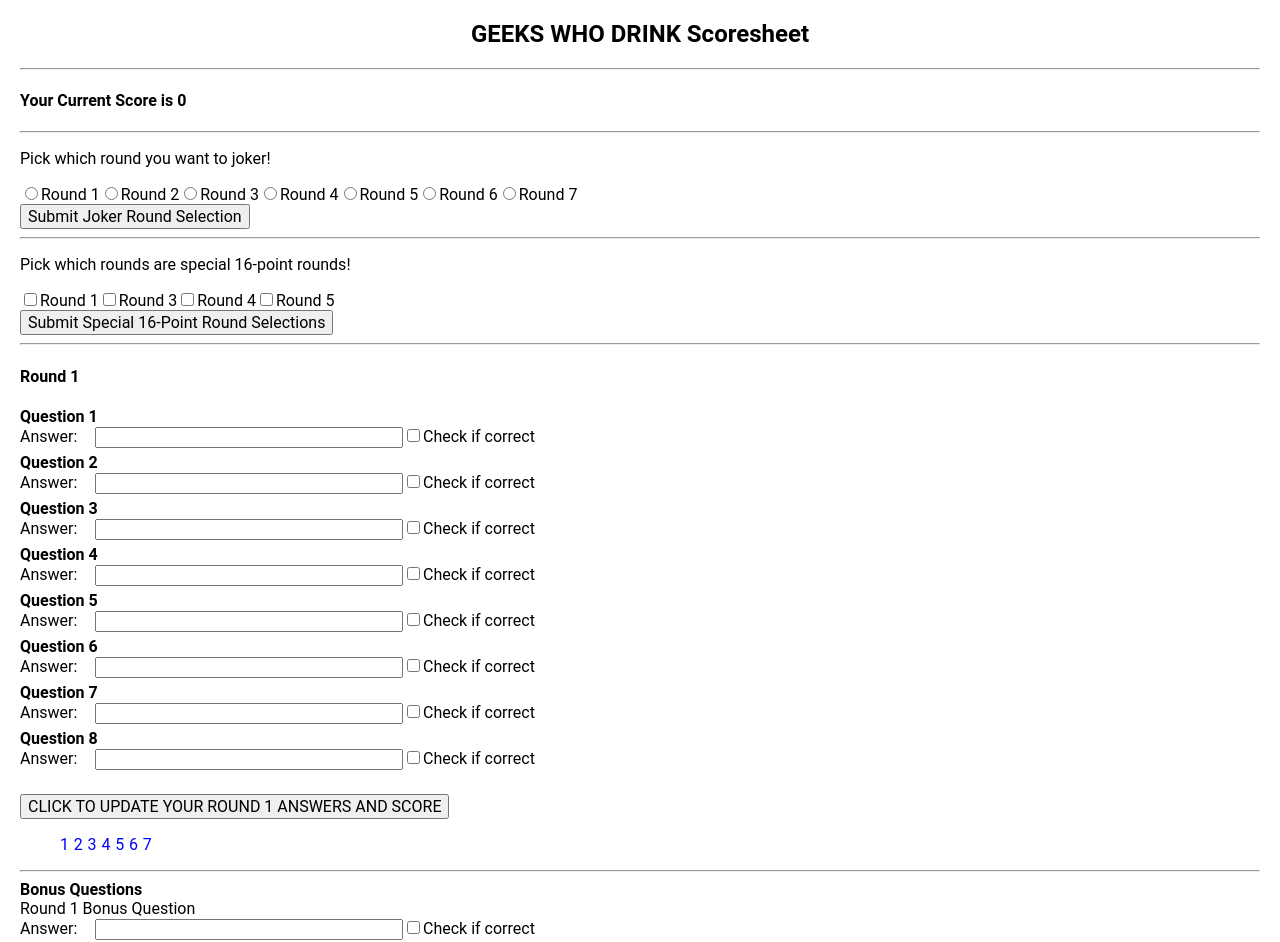
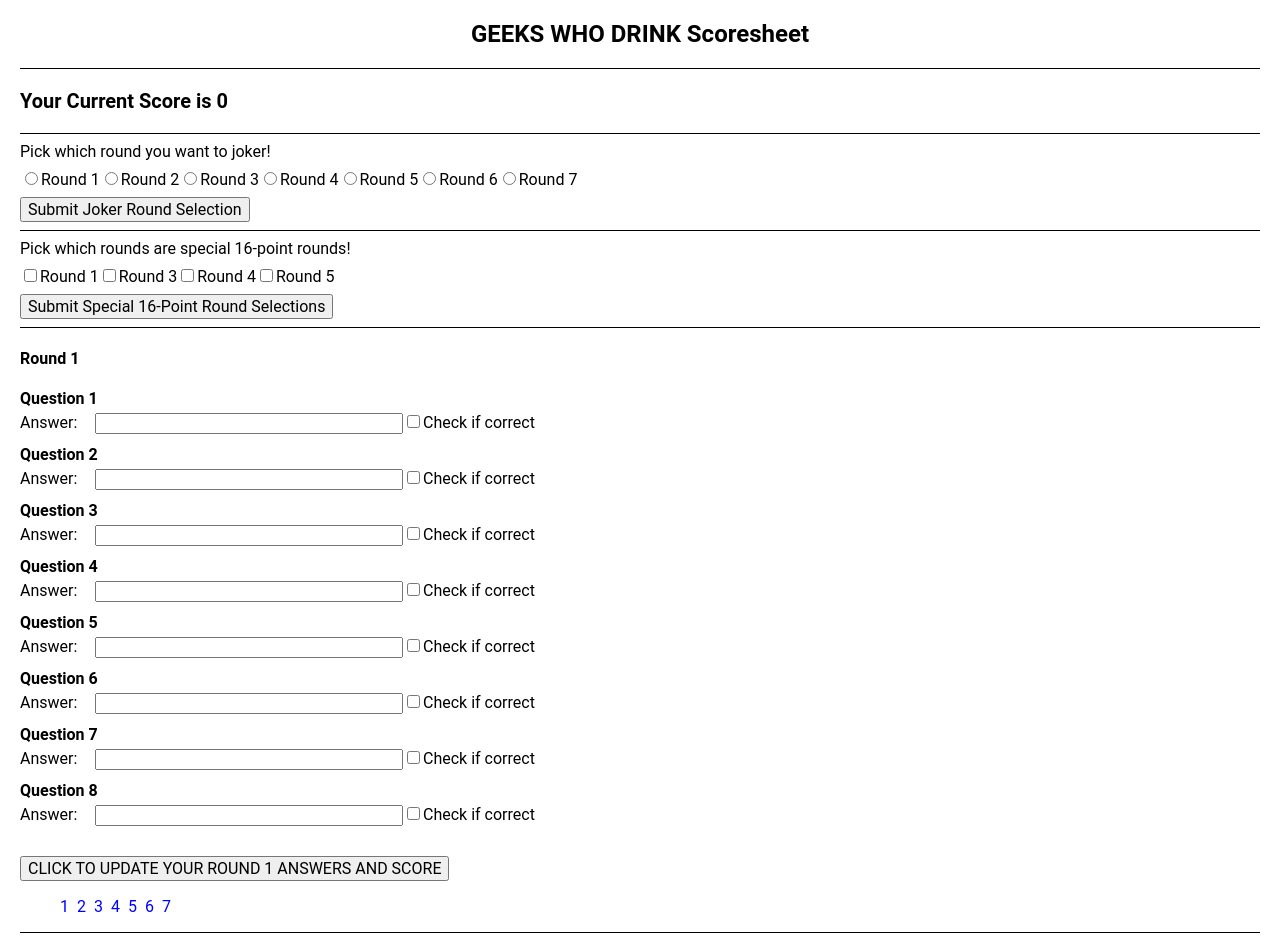
Before and after one commit to TomGower/gwd-scoresheet, a React app: page / in a window 1280 px wide. Shown: the top 942 px of the page. Built offline with nearby package versions, Linux system fonts and the light colour scheme; the HTML template or start-up script is replaced by a standard one.

Commit message:
WIP on changing styling

```diff
--- a/src/components/App.js
+++ b/src/components/App.js
@@ -154,20 +154,20 @@
     return (
       <Wrapper>
         <Header>GEEKS WHO DRINK Scoresheet</Header>
-        <hr />
-        <h4>
+        <Divider />
+        <Score>
           {`Your Current Score is ${score}`}
-        </h4>
-        <hr />
+        </Score>
+        <Divider />
         <Joker pickJoker={this.pickJoker} />
-        <hr />
+        <Divider />
         <SpecialRound checkSpecialRound={this.checkSpecialRound} />
-        <hr />
+        <Divider />
         {currentRound}
         <PageNumbers>
           {renderPageNumbers}
         </PageNumbers>
-        <hr />
+        <Divider />
         <BonusQuestions />
         <GlobalStyle />
       </Wrapper>
@@ -184,12 +184,29 @@
   text-align: center;
 `;
 
+const Divider = styled.div`
+  width: 100%;
+  height: 1px;
+  border: none;
+  background-color: black;
+`;
+
+const Score = styled.div`
+  font-size: 1.25rem;
+  font-weight: 700;
+  display: block;
+  margin-block-start: 1.25rem;
+  margin-block-end: 1.25rem;
+  margin-inline-start: 0px;
+  margin-inline-end: 0px;
+`;
+
 const PageNumbers = styled.ul`
   list-style: none;
   display: flex;
 
   & > li {
-    margin-right: 0.3em;
+    margin-right: 0.5rem;
     color: blue;
     user-select: none;
     cursor: pointer;
--- a/src/components/BonusQuestion.js
+++ b/src/components/BonusQuestion.js
@@ -3,18 +3,22 @@
 import styled from 'styled-components';
 
 const BonusQuestion = ({ roundNumber }) => (
-  <>
-    {`Round ${roundNumber} Bonus Question`}
-    <br />
+  <Wrapper>
+    <div>
+      {`Round ${roundNumber} Bonus Question`}
+    </div>
     <AnswerName>Answer:</AnswerName>
     <Answer />
     <label htmlFor={`bonusquestion${roundNumber}`}>
       <input type="checkbox" id={`bonusquestion${roundNumber}`} />
       Check if correct
     </label>
-    <br />
-  </>
+  </Wrapper>
 );
+
+const Wrapper = styled.div`
+  margin-bottom: 0.5rem;
+`;
 
 const AnswerName = styled.span`
   display: inline-block;
@@ -23,7 +27,6 @@
 
 const Answer = styled.input`
   width: 300px;
-  margin-bottom: 5px;
 `;
 
 export default BonusQuestion;
--- a/src/components/BonusQuestions.js
+++ b/src/components/BonusQuestions.js
@@ -1,14 +1,23 @@
 import React from 'react';
+import styled from 'styled-components';
 import BonusQuestion from './BonusQuestion';
 
 const bonusRounds = [1, 3, 4, 6, 7];
 
 const BonusRound = () => (
-  <div>
-    <strong>Bonus Questions</strong>
-    <br />
+  <Wrapper>
+    <BonusHeader>Bonus Questions</BonusHeader>
     {bonusRounds.map((round) => <BonusQuestion roundNumber={round} key={round} />)}
-  </div>
+  </Wrapper>
 );
 
+const Wrapper = styled.div`
+  margin-top: 0.5rem;
+`;
+
+const BonusHeader = styled.div`
+  font-weight: 700;
+  margin-bottom: 1rem;
+`;
+
 export default BonusRound;
--- a/src/components/Joker.js
+++ b/src/components/Joker.js
@@ -1,5 +1,6 @@
 import React from 'react';
 import PropTypes from 'prop-types';
+import styled from 'styled-components';
 
 const JokerInput = ({ round }) => (
   <>
@@ -13,16 +14,30 @@
 const rounds = [1, 2, 3, 4, 5, 6, 7];
 
 const Joker = ({ pickJoker }) => (
-  <div>
-    <p>Pick which round you want to joker!</p>
-    <div>
+  <Wrapper>
+    <Description>Pick which round you want to joker!</Description>
+    <ButtonWrapper>
       {rounds.map((round) => <JokerInput round={round} key={round} />)}
-    </div>
+    </ButtonWrapper>
     <div>
       <button type="submit" id="jokerButton" onClick={pickJoker}>Submit Joker Round Selection</button>
     </div>
-  </div>
+  </Wrapper>
 );
+
+const Wrapper = styled.div`
+  padding-bottom: 0.5rem;
+`;
+
+const Description = styled.div`
+  display: block;
+  margin-top: 0.5rem;
+  margin-bottom: 0.5rem;
+`;
+
+const ButtonWrapper = styled.div`
+  padding-bottom: 0.5rem;
+`;
 
 export default Joker;
 
--- a/src/components/Question.js
+++ b/src/components/Question.js
@@ -5,9 +5,8 @@
 const Question = ({
   thisColor, round, answer, number, checked = false,
 }) => (
-  <div>
-    <strong>{`Question ${number}`}</strong>
-    <br />
+  <Wrapper>
+    <QuestionLabel>{`Question ${number}`}</QuestionLabel>
     <AnswerName style={{ color: thisColor }}>{'Answer: '}</AnswerName>
     <Answer id={`round${round}answer q${number}`} defaultValue={answer} />
     <label htmlFor={`question${number}`}>
@@ -15,8 +14,17 @@
       Check if correct
     </label>
     <br />
-  </div>
+  </Wrapper>
 );
+
+const Wrapper = styled.div`
+  margin-bottom: 6px;
+`;
+
+const QuestionLabel = styled.div`
+  font-weight: 700;
+  margin-bottom: 0.25rem;
+`;
 
 const Answer = styled.input`
   width: 300px;
--- a/src/components/SpecialRound.js
+++ b/src/components/SpecialRound.js
@@ -1,35 +1,47 @@
 import React from 'react';
 import PropTypes from 'prop-types';
+import styled from 'styled-components';
 
 const SpecialRound = ({ checkSpecialRound }) => (
-  <div>
-    <p>Pick which rounds are special 16-point rounds!</p>
-    <div>
+  <Wrapper>
+    <Description>Pick which rounds are special 16-point rounds!</Description>
+    <InputWrapper>
       <label htmlFor="Bround1">
         <input type="checkbox" id="Bround1" name="bonus" value="r1" />
         Round 1
       </label>
-
       <label htmlFor="Bround3">
         <input type="checkbox" id="Bround3" name="bonus" value="r3" />
         Round 3
       </label>
-
       <label htmlFor="Bround4">
         <input type="checkbox" id="Bround4" name="bonus" value="r4" />
         Round 4
       </label>
-
       <label htmlFor="Bround5">
         <input type="checkbox" id="Bround5" name="bonus" value="r5" />
         Round 5
       </label>
-    </div>
+    </InputWrapper>
     <div>
       <button type="submit" id="bonusButton" onClick={checkSpecialRound}>Submit Special 16-Point Round Selections</button>
     </div>
-  </div>
+  </Wrapper>
 );
+
+const Wrapper = styled.div`
+  padding-bottom: 0.5rem;
+`;
+
+const Description = styled.div`
+  display: block;
+  margin-top: 0.5rem;
+  margin-bottom: 0.5rem;
+`;
+
+const InputWrapper = styled.div`
+  padding-bottom: 0.5rem;
+`;
 
 export default SpecialRound;
 
```
